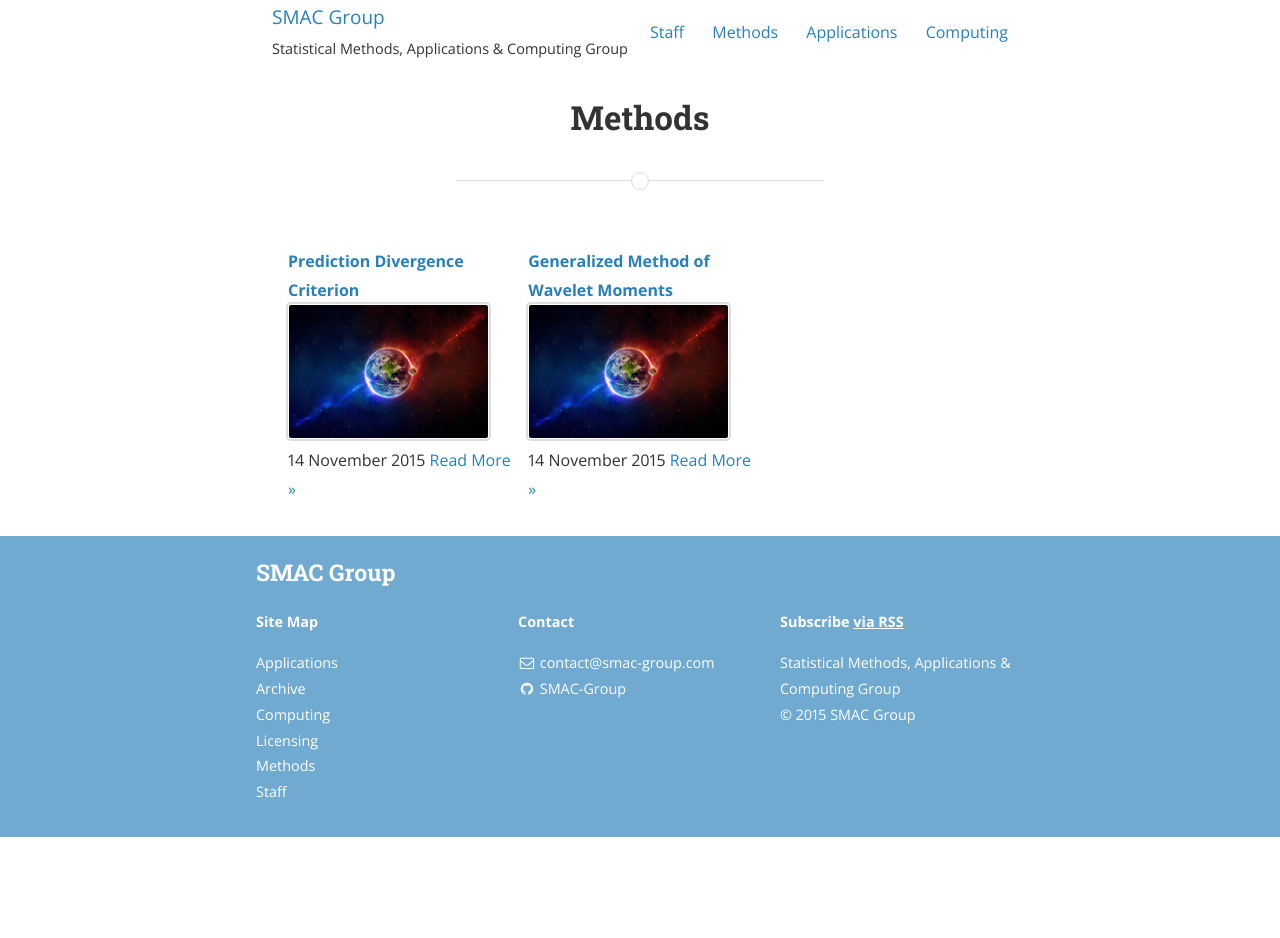
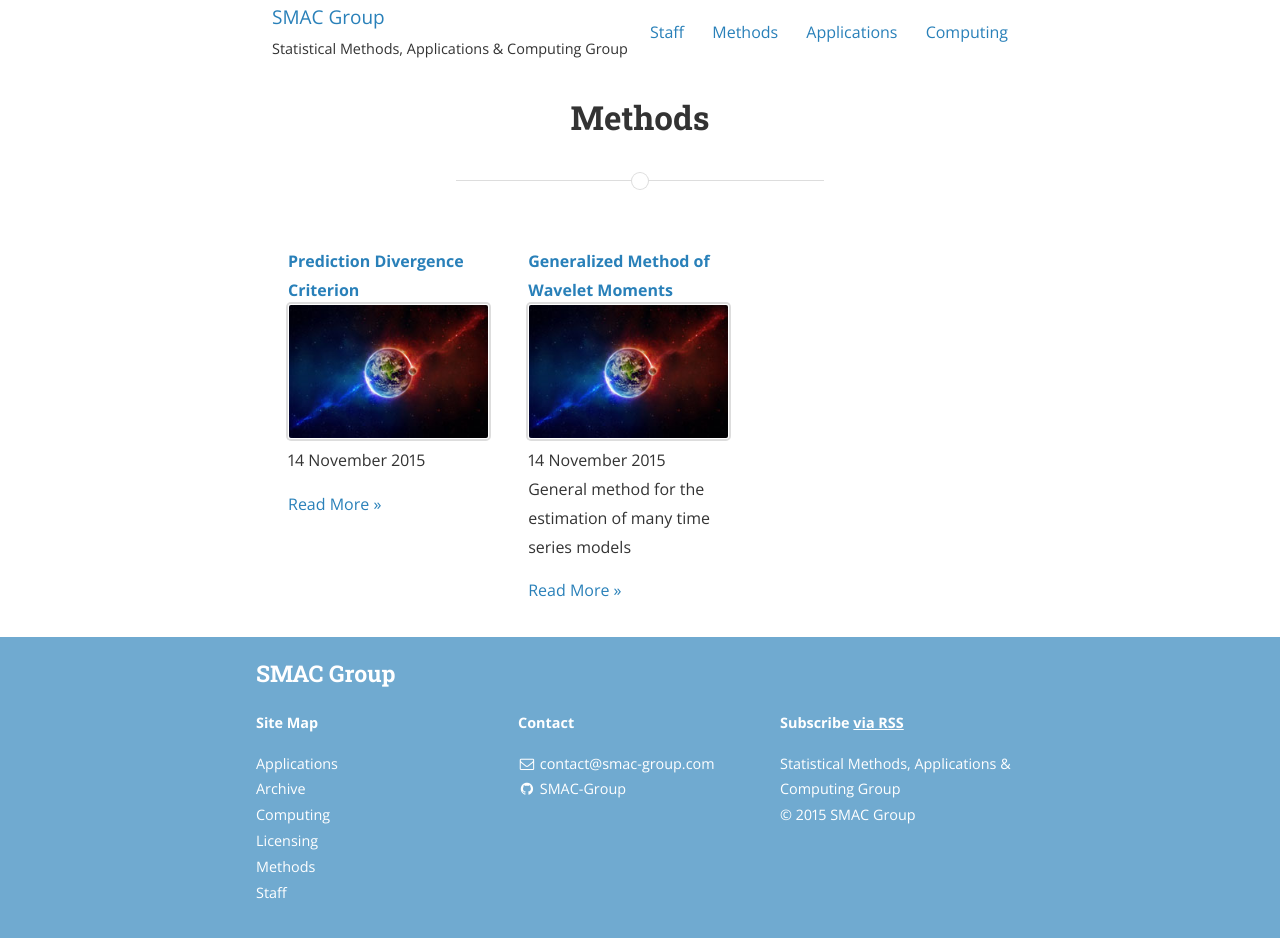
Before and after one commit to SMAC-Group/smac-group.github.io, a Jekyll site: the page built from methods.md, in a window 1280 px wide. Built offline with Jekyll 4.4.1, drawn with Linux system fonts in a browser that asks for light colours; nearby versions of some CDN libraries; a style sheet for code colours, icons or effects is not loaded; before the commit the page ends 900 px from its top, so only the background shows below that.

Commit message:
new yml data

```diff
--- a/methods.md
+++ b/methods.md
@@ -18,7 +18,7 @@ permalink: /methods/
 			<img src="{{ 'assets/images/site/cities/earth_default_reduced.jpg' | prepend: site.baseurl }}" alt="{{ post.title }}" class="nv"/>
 			{% endif %}
 			<span class="post-date">{{ post.date | date_to_long_string }}</span>
-			<span class="post-abstract">{{ post.abstract }} </span>
+			<p class="post-abstract">{{ post.abstract }} </p>
 			<a href="{{ post.url | remove_first: '/' | prepend: site.baseurl }}">Read More &raquo;</a>
 		</div>
 	{% endfor %}
--- a/methods/_posts/2015-11-14-gmwm.markdown
+++ b/methods/_posts/2015-11-14-gmwm.markdown
@@ -8,6 +8,8 @@ tags:
 - Wavelet variance
 - Time Series
 mathjax: true
+spic: "assets/images/site/cities/laxaux_reduced.jpg"
+abstract: "General method for the estimation of many time series models"
 ---
 
 The GMWM is a very general method for the estimation of many time series models and is particularly advantageous for the estimation of latent time series or State-Space Models (SSM). *Stebler et al. (2011)* showed that for these models the traditional Maximum Likelihood (ML) and other related estimators often lead to unreliable results even in moderately complex settings. On the other hand, GMWM-based estimators can easily overcome these difficulties and can also surprisingly outperform the ML for more traditional models such as ARMA models (see e.g. Guerrier et al., 2015). Using a quantity called Wavelet Variance (WV), the idea behind the GMWM can be extended to a wide range of dependent data settings going from the modeling of latent time series and SSM to non-stationary and spatio-temporal models.
```
